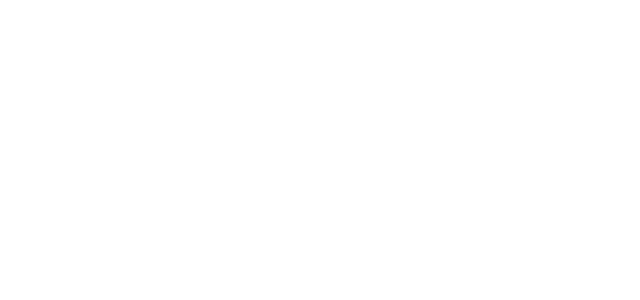
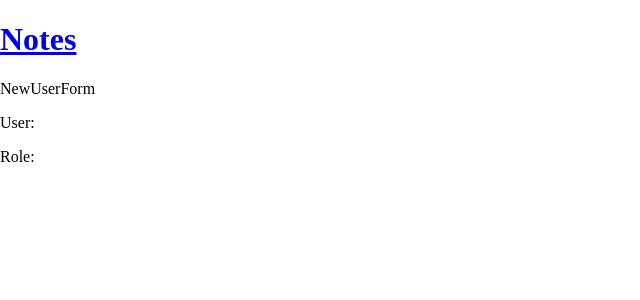
Before and after one commit to Mango-Tango19/form-registration, a React (Vite) app: page /dash/users/new in a window 1280 px wide. Shown: the top 300 px of the page, without its empty margins (0-640 px from the left). Built offline with nearby package versions, Linux system fonts and the light colour scheme.

Commit message:
add routes

```diff
--- a/src/App.jsx
+++ b/src/App.jsx
@@ -8,6 +8,10 @@ import UsersList from "./features/users/UsersList";
 import NotesList from "./features/notes/NotesList";
 import "./App.css";
 import Login from "./features/auth/Login";
+import EditUser from "./features/users/EditUser";
+import NewUserForm from "./features/users/NewUserForm";
+import EditNote from "./features/notes/EditNote";
+import NewNote from "./features/notes/NewNote";
 function App() {
 	return (
 		<Routes>
@@ -19,10 +23,14 @@ function App() {
 
 					<Route path='users'>
 						<Route index element={<UsersList />} />
+						<Route path=':id' element={<EditUser />} />
+						<Route path='new' element={<NewUserForm />} />
 					</Route>
 
 					<Route path='notes'>
 						<Route index element={<NotesList />} />
+						<Route path=':id' element={<EditNote />} />
+						<Route path='new' element={<NewNote />} />
 					</Route>
 				</Route>{" "}
 				{/*End dash route*/}
--- /dev/null
+++ b/src/features/notes/EditNote.jsx
@@ -0,0 +1,7 @@
+import React from "react";
+
+const EditNote = () => {
+	return <div>EditNote</div>;
+};
+
+export default EditNote;
--- /dev/null
+++ b/src/features/notes/NewNote.jsx
@@ -0,0 +1,7 @@
+import React from "react";
+
+const NewNote = () => {
+	return <div>NewNote</div>;
+};
+
+export default NewNote;
--- /dev/null
+++ b/src/features/users/EditUser.jsx
@@ -0,0 +1,7 @@
+import React from "react";
+
+const EditUser = () => {
+	return <div>EditUser</div>;
+};
+
+export default EditUser;
--- /dev/null
+++ b/src/features/users/NewUserForm.jsx
@@ -0,0 +1,7 @@
+import React from "react";
+
+const NewUserForm = () => {
+	return <div>NewUserForm</div>;
+};
+
+export default NewUserForm;
```
